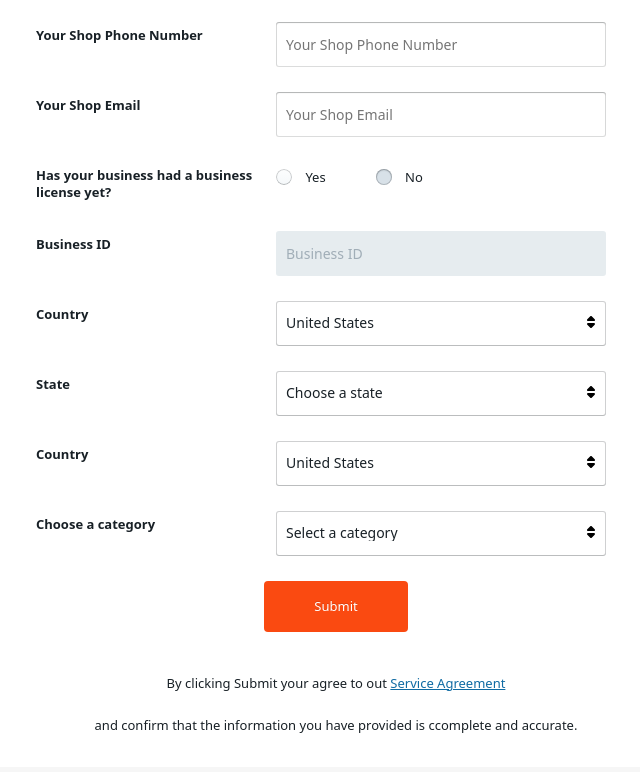
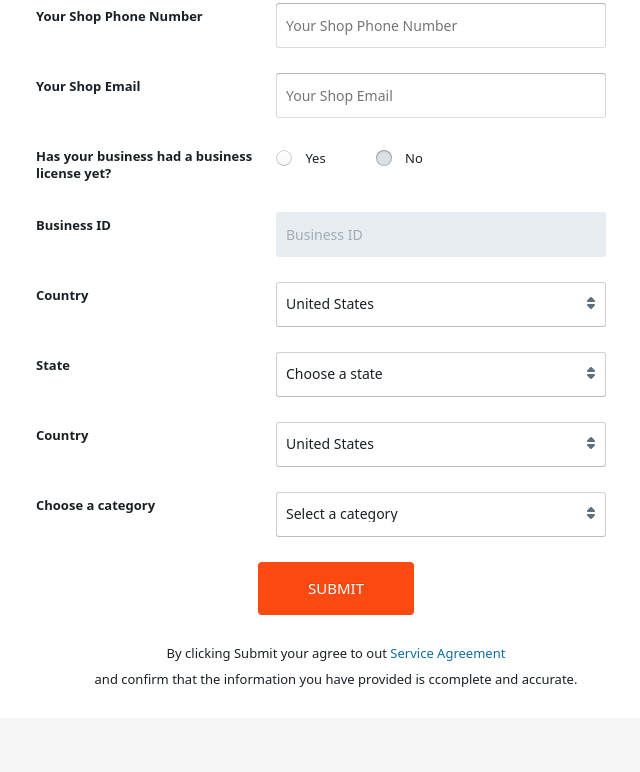
Before and after one commit to RagnaZr/myProject, a website: page www/index.html in a window 1280 px wide. Shown: the part 750-1522 px from the top of the page, without its empty margins (304-944 px from the left). Drawn offline with Linux system fonts and the light colour scheme; files that its build step writes are made by us from their sources; files whose address does not match are found by name.

Commit message:
Update style.css

```diff
--- a/www/style.css
+++ b/www/style.css
@@ -4,6 +4,14 @@
 }
 :after, :before {
     box-sizing: inherit;
+}
+p {
+    margin-top: 0;
+    margin-bottom: 10px;
+}
+h1 {
+    font-size: 2em;
+    margin: .67em 0;
 }
 .headerApp {
     top: 0;
@@ -49,7 +57,7 @@
     .headerApp .headerApp-nar.Guest button{
         margin: 0 15px;
     }
-    button.g-button.g-intent-primary .g-button-text{
+    button.g-button.g-intent-primary .g-buttonText{
         font-weight: 400;
         font-size: 13px;
         flex: 0 1 auto;
@@ -220,6 +228,9 @@
     flex: 0 0 auto;
     vertical-align: text-bottom;
 }
+.g-icon>svg:not([fill]){
+    fill:currentColor;
+}
 .app .register .g-formGroup .g-radio{
     margin-right: 50px;
     margin-top: 7px;
@@ -302,10 +313,19 @@
     border: unset;
     position: relative;
 }
+.app .register .g-button span{
+    text-transform: uppercase;
+    font-size: 15px;
+    flex: 0 1 auto;
+}
+.g-buttonText>:last-child{
+    margin-right: 0;
+}
 .app .register .registerForm>p{
     margin-left: auto;
     margin-right:auto;
 }
 a {
+    text-decoration: none;
     color: #106ba3;
 }
```
